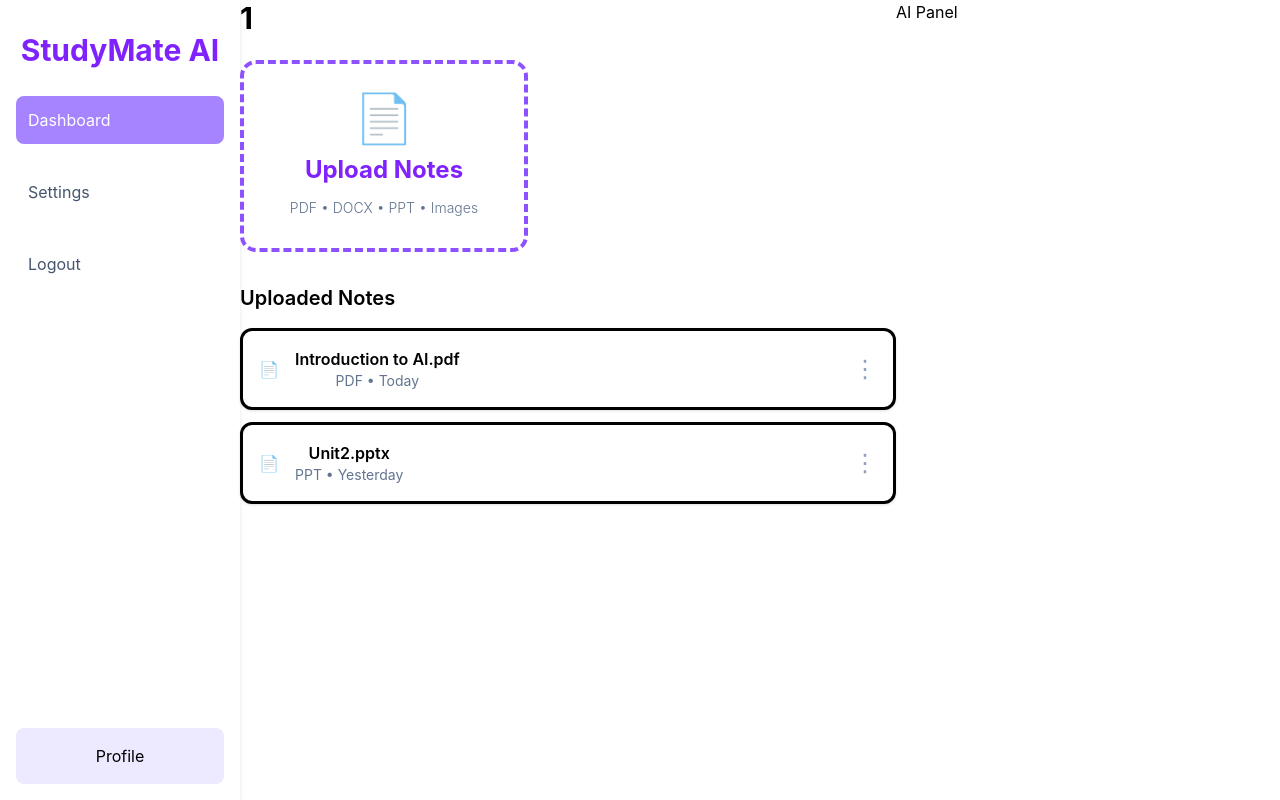
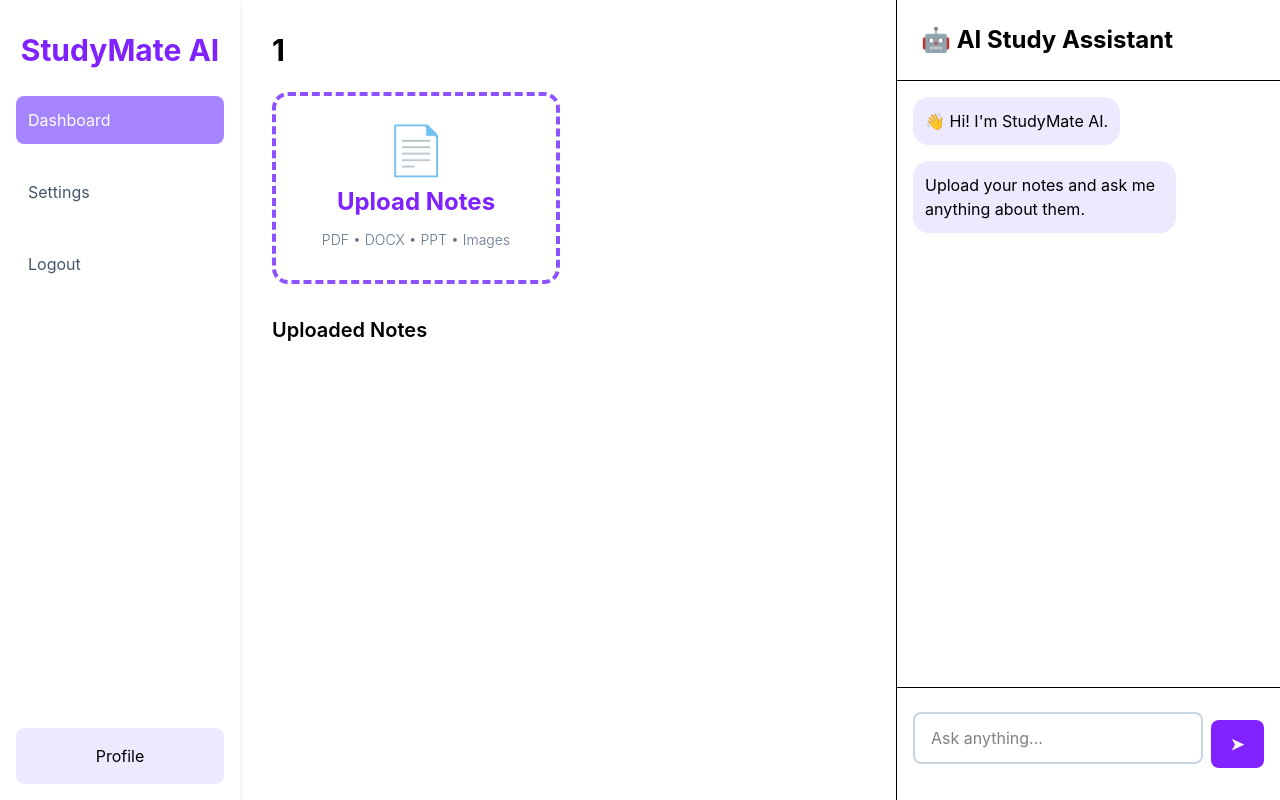
Before and after one commit to SphoortiPatil13/studymate-ai, a React (Vite) app: page /subject/1 in a window 1280 px wide. Built offline with nearby package versions, Linux system fonts and the light colour scheme.

Commit message:
Add AI chat panel

```diff
--- /dev/null
+++ b/src/components/AIPanel.jsx
@@ -0,0 +1,88 @@
+import Button from "./Button";
+import Input from "./Input";
+import { useState , useRef , useEffect } from "react";
+
+function AIPanel() {
+    const [messages, setMessages]= useState([{
+    id: 1,
+    sender: "ai",
+    text: "👋 Hi! I'm StudyMate AI.",
+  },
+  {
+    id: 2,
+    sender: "ai",
+    text: "Upload your notes and ask me anything about them.",
+  },]);
+    const [input , setInput] = useState("");
+    const messagesEndRef = useRef(null);
+
+    useEffect(() => {
+      messagesEndRef.current?.scrollIntoView({
+      behavior: "smooth",});
+      }, [messages]);
+    function handleSend(){
+        if (input.trim() === "") return;
+         const userMessage = {
+    id: Date.now(),
+    sender: "user",
+    text: input,
+    };
+    setMessages((prevMessages) => [
+            ...prevMessages,
+            userMessage,
+        ]);
+
+        setInput("");
+        setTimeout(() => {
+          const aiMessage = {
+              id: Date.now() + 1,
+              sender: "ai",
+              text: "I'm not connected yet, but soon I'll answer using your uploaded notes."};
+            setMessages((prevMessages) => [
+              ...prevMessages,
+              aiMessage,
+            ]);
+            }, 1000)
+    }
+
+  return (
+    <aside className="w-96 border-l bg-white flex flex-col">
+      <h2 className="text-2xl font-bold p-6 border-b">
+        🤖 AI Study Assistant
+      </h2>
+
+      <div className="flex-1 p-4 overflow-y-auto">
+        {messages.map((message) => (
+            <div key={message.id} className={`flex mb-4 ${
+              message.sender==="user"
+              ? "justify-end"
+              : "justify-start"
+            }`}>
+         <div className={`p-3 rounded-2xl max-w-[75%] ${
+          message.sender === "user"
+            ? "bg-violet-600 text-white"
+            : "bg-violet-100 text-black"
+           }`}>
+          {message.text}
+          </div> </div>))}
+          <div ref={messagesEndRef}></div>
+      </div>
+
+      <div className="flex gap-2 items-center p-4 border-t">
+            <div className="flex-1">
+            <Input
+            type="text"
+            placeholder="Ask anything..."
+            value={input}
+            onChange= {(e)=>setInput(e.target.value)}
+            onKeyDown = {(e)=> e.key === "Enter" && handleSend()}
+            />
+            </div>
+
+        <Button text="➤" className="px-5 py-3" onClick={handleSend}/>
+        </div>
+    </aside>
+  );
+}
+
+export default AIPanel;
--- a/src/components/Button.jsx
+++ b/src/components/Button.jsx
@@ -1,7 +1,7 @@
-function Button(props){
+function Button({text , onClick , className=""}){
     return(
         <button
-         className="w-full
+         className={`
 bg-violet-600
 text-white
 py-3
@@ -15,9 +15,9 @@ focus:outline-none
 focus:ring-2
 focus:ring-violet-400
 active:scale-95
-select-none"
-onClick={props.onClick}>
-            {props.text}
+select-none ${className}` }
+onClick={onClick}>
+            {text}
         </button>
     );
 }
--- a/src/components/CreateSubjectModal.jsx
+++ b/src/components/CreateSubjectModal.jsx
@@ -17,8 +17,8 @@ function CreateSubjectModal({ onClose, onCreate }) {
       value={subjectName}
       onChange={(e) => setsubjectName(e.target.value)}/>
                 <div className="flex gap-4">
-                    <Button text="Cancel" onClick={onClose} />
-                    <Button text="Create subject" onClick={() => { if (subjectName.trim() !== ""){
+                    <Button text="Cancel" className="flex-1" onClick={onClose} />
+                    <Button text="Create subject" className="flex-1" onClick={() => { if (subjectName.trim() !== ""){
                                                                 onCreate(subjectName)} }} />
                 </div>
             </div>
--- a/src/components/Input.jsx
+++ b/src/components/Input.jsx
@@ -7,6 +7,7 @@ function Input(props){
          placeholder={props.placeholder}
          value={props.value}
          onChange={props.onChange}
+         onKeyDown={props.onKeyDown}
          />
          </div>
     );
--- a/src/pages/Login.jsx
+++ b/src/pages/Login.jsx
@@ -43,7 +43,7 @@ function Login() {
         Forgot Password?
       </a>
       </div>
-      <Button text="Login" onClick={handleLogin}/>
+      <Button text="Login" onClick={handleLogin} className="w-full"/>
       <div className="flex items-center my-6">
       <hr className="flex-grow border-slate-300" />
       <span className="mx-4 text-sm text-slate-500">
--- a/src/pages/SubjectPage.jsx
+++ b/src/pages/SubjectPage.jsx
@@ -2,28 +2,28 @@ import { useParams } from "react-router-dom";
 import Sidebar from "../components/Sidebar";
 import UploadNotesCard from "../components/UploadNotesCard";
 import NoteCard from "../components/NoteCard";
-import { useRef } from "react";
+import { useRef , useState } from "react";
+import AIPanel from "../components/AIPanel";
 function SubjectPage() {
     const { id } = useParams();
     const fileInputRef = useRef(null);
-    const notes = [
-  {
-    fileName: "Introduction to AI.pdf",
-    fileType: "PDF",
-    uploadedOn: "Today",
-  },
-  {
-    fileName: "Unit2.pptx",
-    fileType: "PPT",
-    uploadedOn: "Yesterday",
-  },
-];
+    const [notes , setNotes] = useState([]);
+    function handleFileUpload(e){
+        const file = e.target.files[0];
+        console.log(file);
+        const newNote= {
+            fileName: file.name,
+            fileType: file.type,
+            uploadedOn: "Today"
+        };
+        setNotes([...notes, newNote]);
+    }
     return (
         <div className="flex min-h-screen">
             <Sidebar />
 
-                <main className="flex-1">
-                    <input type="file" ref={fileInputRef} hidden />
+                <main className="flex-1 p-8">
+                    <input type="file" ref={fileInputRef} hidden onChange={handleFileUpload} />
                     <h1 className="text-3xl font-bold mb-6">
                         {id}
                     </h1>
@@ -46,9 +46,7 @@ function SubjectPage() {
                     />
                     ))}
                 </main>
-            <aside className="w-96">
-                AI Panel
-            </aside>
+            <AIPanel />
 
         </div>
     );
```
